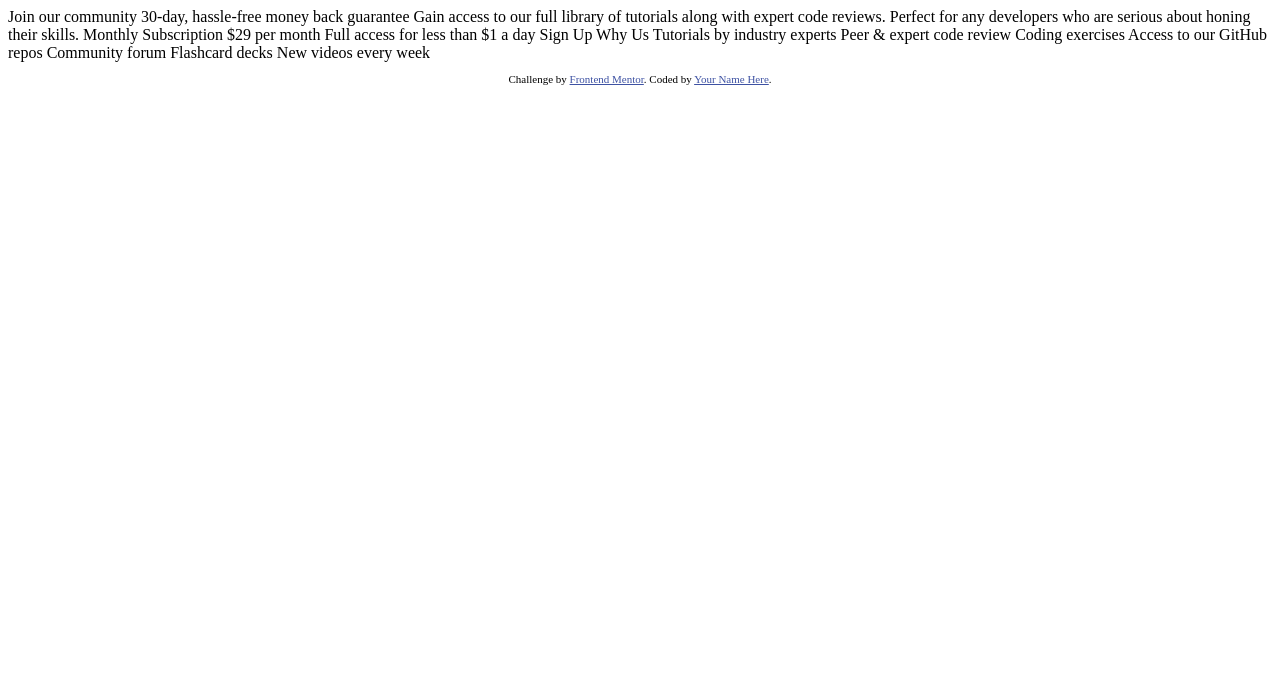
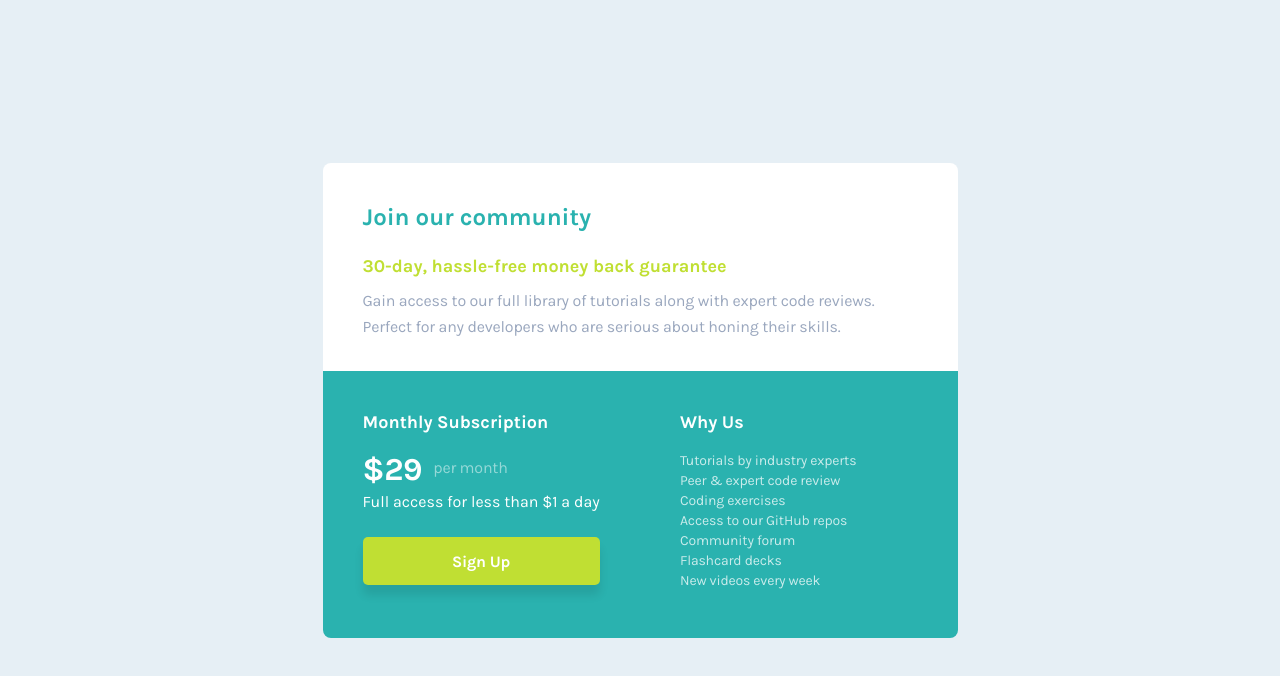
Before and after one commit to tapasvipandya/Single_Price_Grid_Component, a plain HTML site: page index.html in a window 1280 px wide. Drawn offline with Linux system fonts and the light colour scheme.

Commit message:
Added skeleton of the component and styled using grid component

```diff
--- a/index.html
+++ b/index.html
@@ -1,50 +1,61 @@
 <!DOCTYPE html>
 <html lang="en">
   <head>
-  <meta charset="UTF-8">
-  <meta name="viewport" content="width=device-width, initial-scale=1.0"> <!-- displays site properly based on user's device -->
+    <meta charset="UTF-8" />
+    <meta name="viewport" content="width=device-width, initial-scale=1.0" />
+    <!-- displays site properly based on user's device -->
 
-  <link rel="icon" type="image/png" sizes="32x32" href="./images/favicon-32x32.png">
+    <link
+      rel="icon"
+      type="image/png"
+      sizes="32x32"
+      href="./images/favicon-32x32.png"
+    />
+    <link rel="stylesheet" href="main.css" />
 
     <title>Frontend Mentor | Single Price Grid Component</title>
-
-  <!-- Feel free to remove these styles or customise in your own stylesheet 👍 -->
-  <style>
-    .attribution { font-size: 11px; text-align: center; }
-    .attribution a { color: hsl(228, 45%, 44%); }
-  </style>
   </head>
   <body>
-  Join our community
-
-  30-day, hassle-free money back guarantee
-
-  Gain access to our full library of tutorials along with expert code reviews.
-  Perfect for any developers who are serious about honing their skills.
-
-  Monthly Subscription
-
-  &dollar;29 per month
-
+    <main>
+      <div class="container">
+        <div class="info">
+          <div class="info__title">Join our community</div>
+          <div class="info__line">30-day, hassle-free money back guarantee</div>
+          <div class="info__desc">
+            Gain access to our full library of tutorials along with expert code
+            reviews.<br />
+            Perfect for any developers who are serious about honing their
+            skills.
+          </div>
+        </div>
+        <div class="price">
+          <div class="price__title">Monthly Subscription</div>
+          <div class="price__amount">
+            <span class="price__amount--big">&dollar;29</span
+            ><span class="price__amount--normal">per month</span>
+          </div>
+          <div class="price__benefit">
             Full access for less than &dollar;1 a day
-
-  Sign Up
-
-  Why Us
-
-  Tutorials by industry experts
-  Peer &amp; expert code review
-  Coding exercises
-  Access to our GitHub repos
-  Community forum
-  Flashcard decks
-  New videos every week
-
-  <footer>
-    <p class="attribution">
-      Challenge by <a href="https://www.frontendmentor.io?ref=challenge" target="_blank">Frontend Mentor</a>.
-      Coded by <a href="#">Your Name Here</a>.
-    </p>
-  </footer>
+          </div>
+          <div class="price__cta">
+            <a href="#">Sign Up</a>
+          </div>
+        </div>
+        <div class="features">
+          <div class="features__question">Why Us</div>
+          <div class="features__list">
+            <ul>
+              <li>Tutorials by industry experts</li>
+              <li>Peer &amp; expert code review</li>
+              <li>Coding exercises</li>
+              <li>Access to our GitHub repos</li>
+              <li>Community forum</li>
+              <li>Flashcard decks</li>
+              <li>New videos every week</li>
+            </ul>
+          </div>
+        </div>
+      </div>
+    </main>
   </body>
 </html>
--- /dev/null
+++ b/main.css
@@ -0,0 +1,161 @@
+@import url("https://fonts.googleapis.com/css2?family=Karla:wght@400;700&display=swap");
+
+html,
+body {
+  box-sizing: border-box;
+  margin: 0;
+  padding: 0;
+  background: #e6eff5;
+}
+
+.info {
+  grid-area: main;
+    background: #ffffff;
+    border-radius: 8px 8px 0 0;
+}
+
+.info__title {
+  font-size: 24px;
+  font-family: "Karla", sans-serif;
+  font-weight: 700;
+  color: hsl(179, 62%, 43%);
+  margin-top: 40px;
+  margin-left: 40px;
+}
+.info__line {
+  font-size: 18px;
+  font-family: "Karla", sans-serif;
+  font-weight: 700;
+  margin-top: 24px;
+  margin-left: 40px;
+  color: #c0df33;
+}
+
+.info__desc {
+  font-family: "Karla", sans-serif;
+  font-weight: 400;
+  color: #9aa7be;
+  margin-left: 40px;
+  line-height: 26px;
+  letter-spacing: -0.2px;
+  margin-top: 11px;
+}
+
+.container {
+  width: 635px;
+  height: 475px;
+  display: grid;
+  grid-template-columns: 1fr 1fr;
+  grid-template-rows: auto;
+  grid-template-areas:
+    "main main"
+    "price features";
+  margin: 163px auto;
+}
+
+.price {
+  grid-area: price;
+  background: hsl(179, 62%, 43%);
+  border-bottom-left-radius: 8px;
+}
+
+.price__title,
+.price__amount,
+.price__benefit,
+.price__cta {
+  margin-left: 40px;
+}
+
+.price__title {
+  margin-top: 40px;
+  font-family: 'Karla',sans-serif;
+  font-weight: 700;
+  font-size: 18px;
+  color: #ffffff;
+}
+.price__amount {
+  margin-top: 18px;
+}
+
+.price__amount--big {
+  font-size: 32px;
+  font-family: 'Karla',sans-serif;
+  font-weight: 700;
+  line-height: 37px;
+  letter-spacing: -0.4px;
+  color: #ffffff;
+  vertical-align: middle;
+  margin-right: 11px;
+}
+
+.price__amount--normal {
+  color: #ffffff;
+  font-family: 'Karla',sans-serif;
+  font-weight: 400;
+  opacity: 0.5;
+  line-height: 26px;
+  letter-spacing: -0.2px;
+}
+
+.price__benefit {
+  margin-top: 4px;
+  font-family: 'Karla',sans-serif;
+  font-weight: 400;
+  color: #ffffff;
+}
+
+.price__cta {
+  margin-top: 26px;
+  width: 237px;
+  height: 48px;
+  text-align: center;
+  box-shadow: 0px 10px 10px rgba(0, 0, 0, 0.0973011);
+  background: #c0df33;
+  border-radius: 5px;
+}
+
+.price__cta a{
+    text-decoration: none;
+    color: #ffffff;
+    font-family: 'Karla',sans-serif;
+  font-weight: 700;
+  letter-spacing: -0.2px;
+  line-height: 19px;
+  position: relative;
+  top: 15px;
+}
+
+.features {
+  grid-area: features;
+  background: hsl(179, 62%, 43%);
+  border-bottom-right-radius: 8px;
+}
+
+.features__question,
+.features__list {
+  margin-left: 40px;
+}
+
+.features__question {
+  margin-top: 40px;
+  font-size: 18px;
+  font-family: 'Karla',sans-serif;
+  font-weight: 700;
+  color: #ffffff;
+}
+
+.features__list ul {
+  list-style-type: none;
+  padding: 0;
+  margin-top: 18px;
+}
+
+.features__list ul li {
+  color: #ffffff;
+  font-family: 'Karla',sans-serif;
+  font-weight: 400;
+  font-size: 14px;
+  line-height: 20px;
+  letter-spacing: -0.175px;
+  opacity: 0.75;
+}
```
Lines whose indentation alone changed are shown as unchanged.
